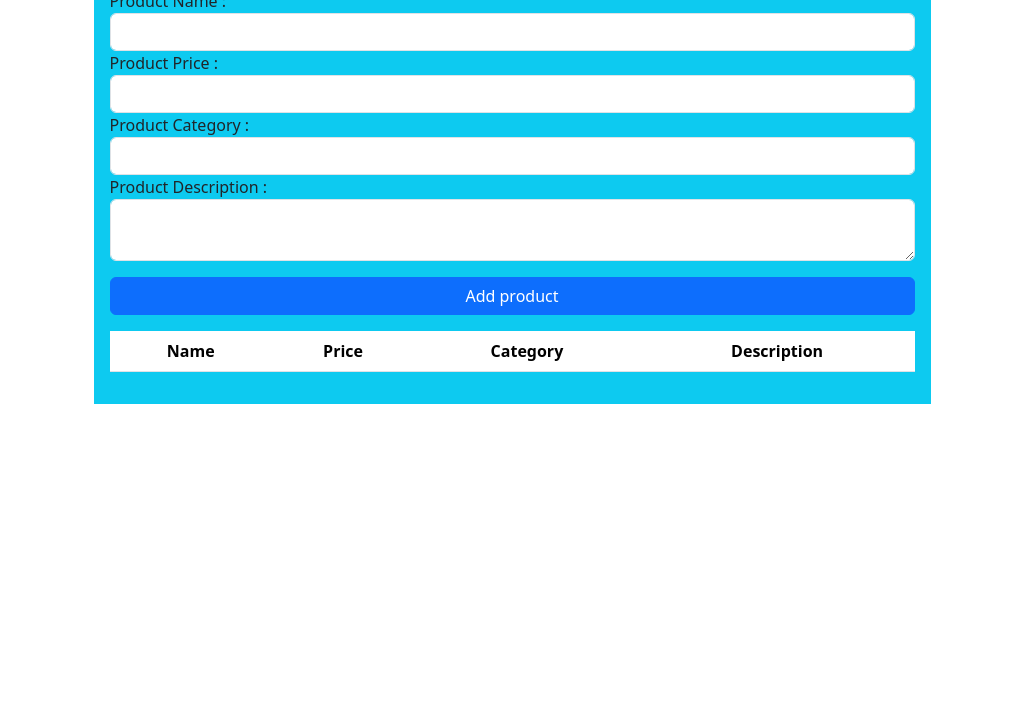
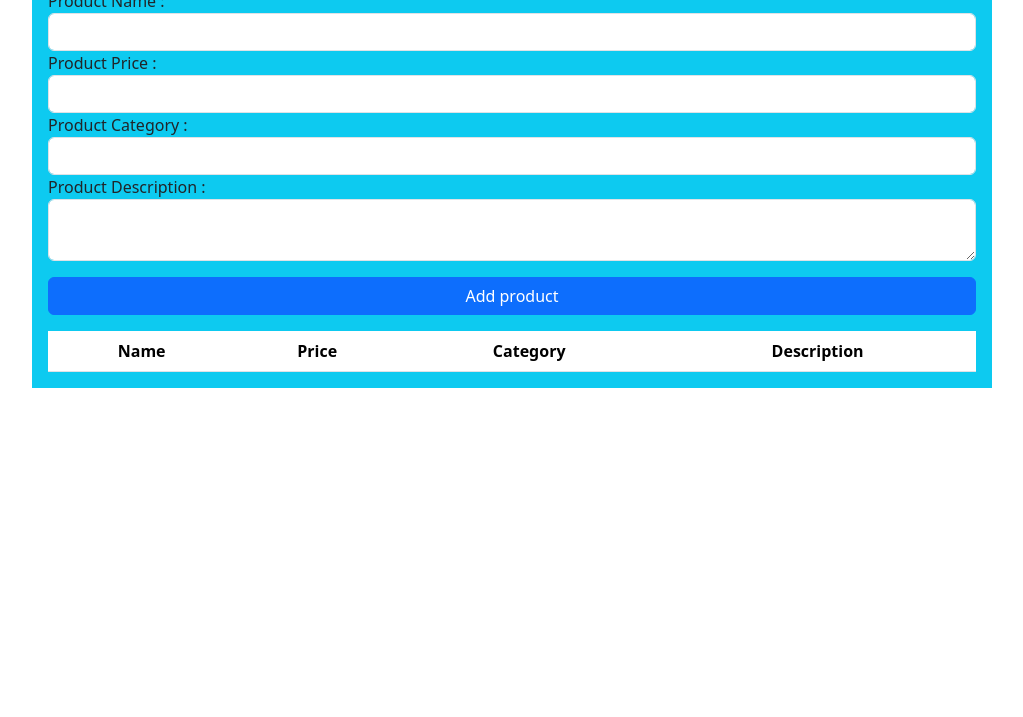
Before and after one commit to Urfavfatom/cruds, a plain HTML site: page index.html in a window 1280 px wide. Shown: the part 83-800 px from the top of the page, without its empty margins (128-1151 px from the left). Drawn offline with Linux system fonts and the light colour scheme.

Commit message:
Add files via upload

```diff
--- a/index.html
+++ b/index.html
@@ -9,11 +9,10 @@
     <link rel="stylesheet" href="css/bootstrap.min.css">
 </head>
 <body>
-    <div class="container">
     <div class="w-75 m-auto bg-info p-3">
         <div>
             <h1 class="text-center position-relative">crud system</h1>
-            <div class="line">
+        <div class="line m-auto">
         </div>
         </div>
         <div>
@@ -36,7 +35,7 @@
             <button onclick="addProduct()" class="btn btn-primary w-100 mt-3" type="submit"> Add product </button>
         </div>
         <div>
-                <table class="table mt-3 text-center">
+            <table class="table mt-3 text-center m-auto">
                 <thead>
                     <tr>
                         <th>Name</th>
@@ -54,9 +53,6 @@
             </table>
         </div>
     </div>
-
-    </div>
-
     <script src="main.js"></script>
     <script src="js/bootstrap.bundle.min.js"></script>
 </body>
```
Lines whose indentation alone changed are shown as unchanged.
